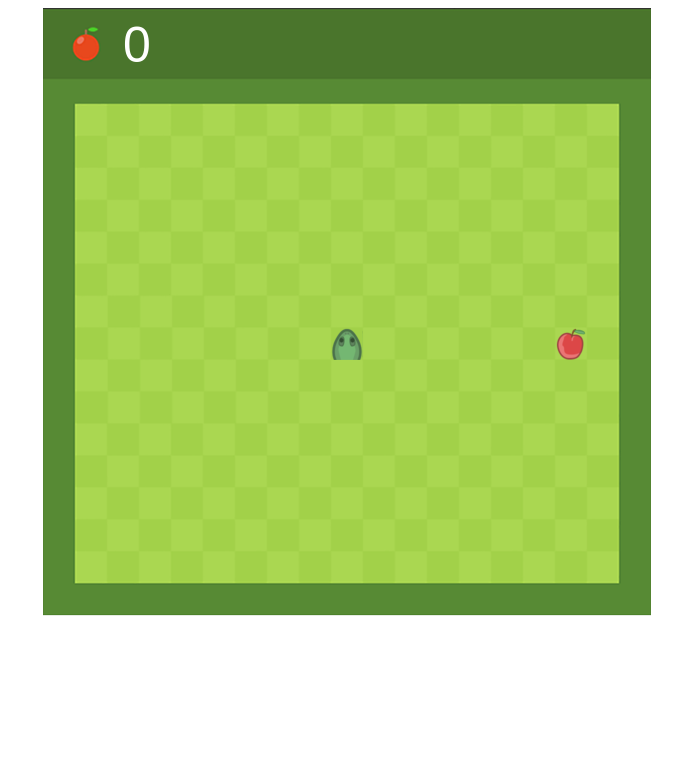
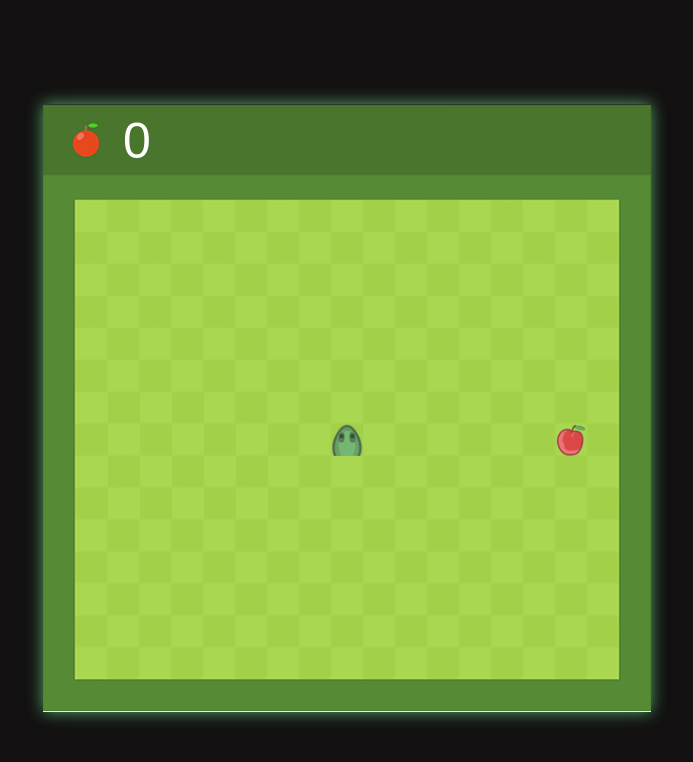
Before and after one commit to SerhiiOnyshchenko/snake, a plain HTML site: page index.html in a window 1280 px wide. Shown: the whole page, without its empty margins (293-986 px from the left). Drawn offline with Linux system fonts and the light colour scheme.

Commit message:
Update style.css

```diff
--- a/css/style.css
+++ b/css/style.css
@@ -1,4 +1,15 @@
+html{
+  overflow: hidden;
+}
+body{
+  display: flex;
+  flex-direction: column;
+  justify-content: center;
+  height: 100vh;
+  background: #131111;
+}
 canvas {
   display: block;
   margin: 0 auto;
+  box-shadow:  0 0 15px #55a769 ;
 }
```
